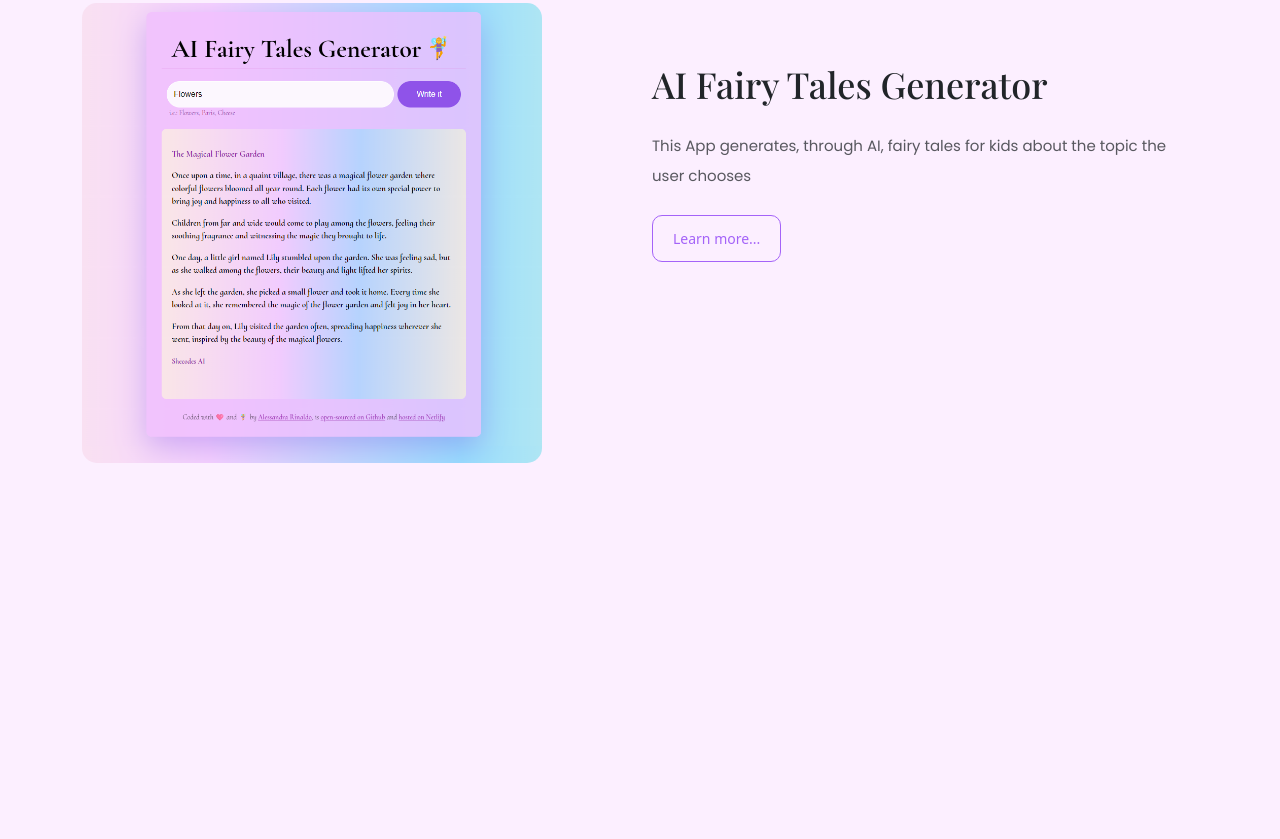
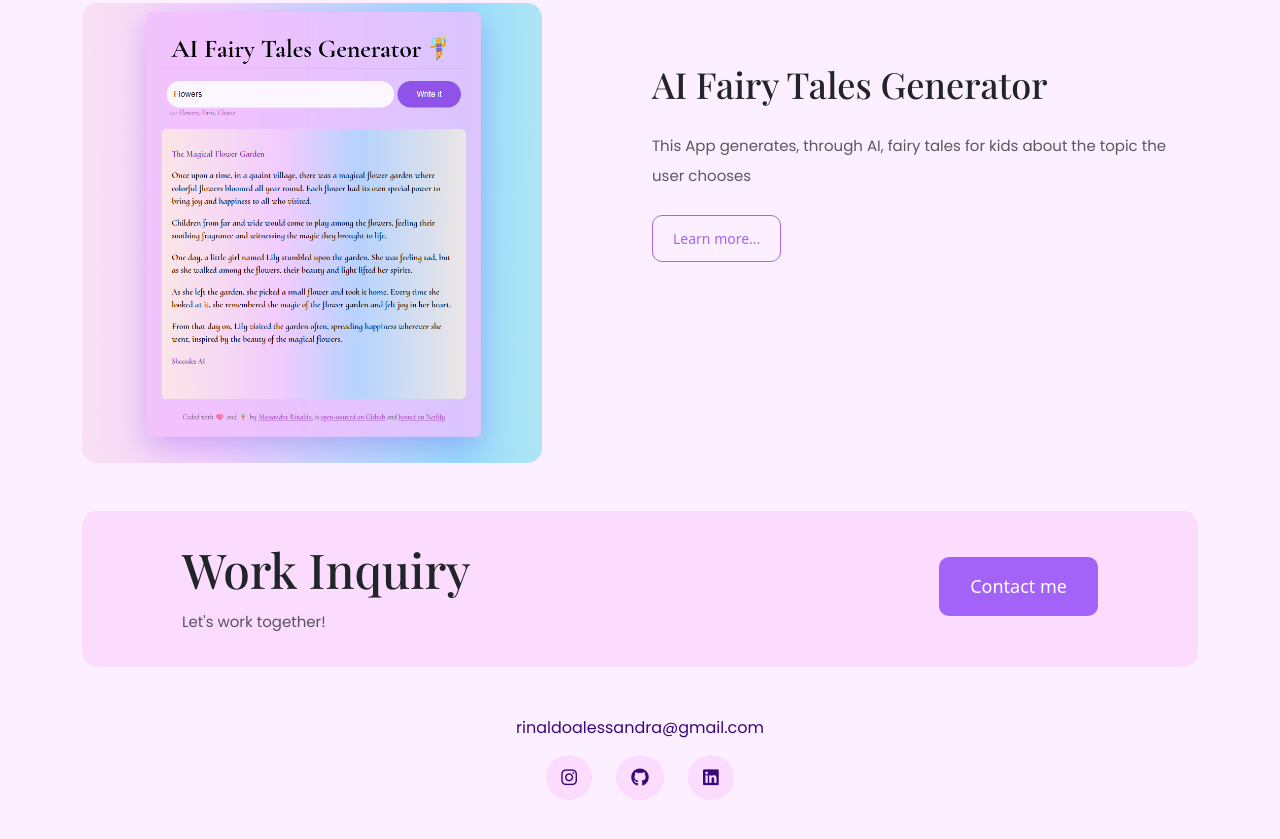
Before and after one commit to Alessandra198/my-portfolio-project, a plain HTML site: page index.html in a window 1280 px wide. Shown: the part 1761-2600 px from the top of the page. Before the commit the page ends 2292 px from the top, so only its background shows below. Drawn offline with nearby package versions, Linux system fonts and the light colour scheme; a web font is replaced by a local one.

Commit message:
Added the footer

```diff
--- a/index.html
+++ b/index.html
@@ -50,7 +50,11 @@
       <h1>Alessandra Rinaldo</h1>
       <h5 class="mb-4">Front-end Developer, based in Italy</h5>
       <div>
-        <a href="#" class="btn btn-branding" title="Contact me" target="_blank"
+        <a
+          href="/contact.html"
+          class="btn btn-branding"
+          title="Contact me"
+          target="_blank"
           >Contact me</a
         >
       </div>
@@ -126,12 +130,12 @@
             <div class="project-description">
               <h2 class="mb-4">AI Fairy Tales Generator</h2>
               <p class="mb-4 text-muted">
-                This App generates, through AI, fairy tales for kids about the topic the user
-                chooses
+                This App generates, through AI, fairy tales for kids about the
+                topic the user chooses
               </p>
               <a
                 href="https://ai-fairy-tales-generator.netlify.app/"
-                class="btn btn-branding-outline"
+                class="btn btn-branding-outline mb-5"
                 title="Ai Fairy Tales Generator"
                 target="_blank"
                 >Learn more...</a
@@ -139,9 +143,46 @@
             </div>
           </div>
         </div>
+        <footer>
+          <div class="contact-box d-none d-md-flex justify-content-between mt-5">
+            <div>
+              <h2>Work Inquiry</h2>
+              <p class="text-muted">Let's work together!</p>
+            </div>
+            <div>
+              <a href="" class="btn btn-branding mt-3">Contact me</a>
+            </div>
+          </div>
+          <div class="email-link text-center mt-5 mb-4">
+            <a
+              href="mailto:rinaldoalessandra@gmail.com"
+              target="_blank"
+              title="Email"
+              >rinaldoalessandra@gmail.com</a
+            >
+          </div>
+          <div class="social-links text-center mb-5">
+            <a
+              href="https://www.instagram.com/alessandra_rinaldo_/"
+              target="_blank"
+              title="Instagram Account"
+              ><i class="fa-brands fa-instagram"></i
+            ></a>
+            <a
+              href="https://github.com/Alessandra198"
+              target="_blank"
+              title="Github Account"
+              ><i class="fa-brands fa-github"></i
+            ></a>
+            <a
+              href="https://www.linkedin.com/in/alessandra-rinaldo/"
+              target="_blank"
+              title="LinkedIn Account"
+              ><i class="fa-brands fa-linkedin"></i
+            ></a>
+          </div>
+        </footer>
       </div>
     </div>
-
-    <script src="/src/app.js"></script>
   </body>
 </html>
--- a/src/style.css
+++ b/src/style.css
@@ -65,6 +65,13 @@ p {
   border-radius: 10px;
   font-size: 18px;
   padding: 15px 30px;
+  transition: all 150ms ease-in-out;
+}
+
+.btn-branding:hover {
+  color: var(--branding-color);
+  border: 1px solid var(--branding-color);
+  background: var(--tertiary-color);
 }
 
 .hero-projects {
@@ -77,6 +84,12 @@ p {
   border-radius: 10px;
   font-size: 14px;
   padding: 12px 20px;
+  transition: all 150ms ease-in-out;
+}
+
+.btn-branding-outline:hover {
+  color: white;
+  background: var(--branding-color);
 }
 
 .project-description {
@@ -181,3 +194,41 @@ nav a:hover,
 nav li.active a {
   color: var(--branding-color);
 }
+
+footer .contact-box {
+  background: var(--secondary-color);
+  padding: 30px 100px;
+  border-radius: 15px;
+}
+
+footer .contact-box h2 {
+  font-size: 48px;
+}
+
+footer .contact-box p {
+  margin: 0;
+}
+
+.email-link a,
+.social-links a {
+  text-decoration: none;
+  color: #3a0979;
+  transition: all 150ms ease-in-out;
+}
+
+footer .social-links a {
+  margin: 0 10px;
+  background-color: var(--secondary-color);
+  padding: 10px 15px;
+  font-size: 18px;
+  border-radius: 50%;
+}
+
+.email-link a:hover {
+  color: var(--branding-color);
+}
+
+.social-links a:hover {
+  color: white;
+  background: var(--branding-color);
+}
```
Also changed, not shown: about.html (+41 -0 lines), work.html (+41 -0 lines).
